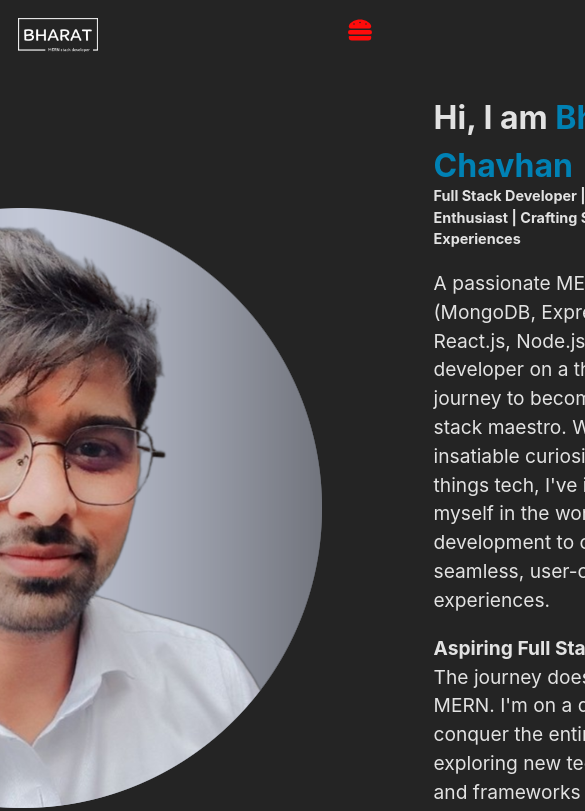
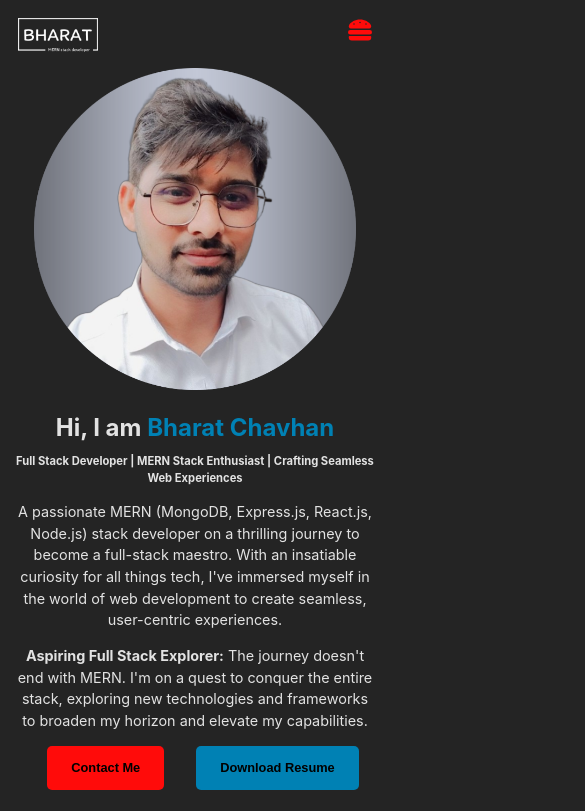
Before and after one commit to iambharatchavhan/self-profile, a React (Vite) app: page / in a window 390 px wide. Shown: the top 811 px of the page, 585 px wide, since content can reach past the window. Built offline with nearby package versions, Linux system fonts and the light colour scheme.

Commit message:
feat:about me respoinsiveness added

```diff
--- a/src/components/aboutme/about.css
+++ b/src/components/aboutme/about.css
@@ -96,3 +96,111 @@
     display: flex;
     gap: 1rem;
 }
+
+
+@media only screen and (max-width: 600px) {
+    #about{
+        padding:0 .5rem;
+    }
+    .aboutMe-container{
+        display: flex;
+        flex-wrap: wrap;
+        justify-content: center;
+        align-items: center;
+        gap: 0rem;
+    }
+
+    .my-info{
+        width: 100%;
+        text-align: center;
+    }
+    .my-profile {
+        display: flex;
+        justify-content: center;
+        align-items: center;
+        padding: 0;
+    }
+    .my-profile img{
+        width: 90%;
+    }
+
+    .title{
+        font-size: 1.5rem;
+    }
+    .tagline{
+        margin-top:-.8rem;
+        font-size: .7rem !important;
+    }
+
+
+
+    .btn-container{
+     margin: 0;
+     display: flex;
+     justify-content: center;
+     align-items: center;
+     gap: 1rem;
+    }
+
+    .icons-container{
+        display: flex;
+        flex-wrap: wrap;
+        gap: .8rem;
+    }
+    .btn-container button{
+        font-size: .8rem;
+        font-weight: 700;
+    }
+    .skills-title{
+        width: 100%;
+    }
+    .my-info p{
+        font-size: .9rem;
+    }
+
+
+
+
+  }
+
+  /* Medium screens (tablets) */
+  @media only screen and (min-width: 601px) and (max-width: 1024px) {
+    .aboutMe-container{
+        display: flex;
+        flex-wrap: wrap;
+        justify-content: center;
+        align-items: center;
+        gap: 0rem;
+    }
+
+    .my-info{
+        width: 100%;
+        text-align: center;
+    }
+    .my-profile {
+        display: flex;
+        justify-content: center;
+        align-items: center;
+        padding: 0;
+    }
+    .my-profile img{
+        width: 60%;
+    }
+    .btn-container{
+     margin: 0;
+     display: flex;
+     justify-content: center;
+     align-items: center;
+     gap: 1rem;
+    }
+
+    .icons-container{
+        display: flex;
+        flex-wrap: wrap;
+        gap: .8rem;
+    }
+    .skills-title{
+        width: 100%;
+    }
+
+  }
```
